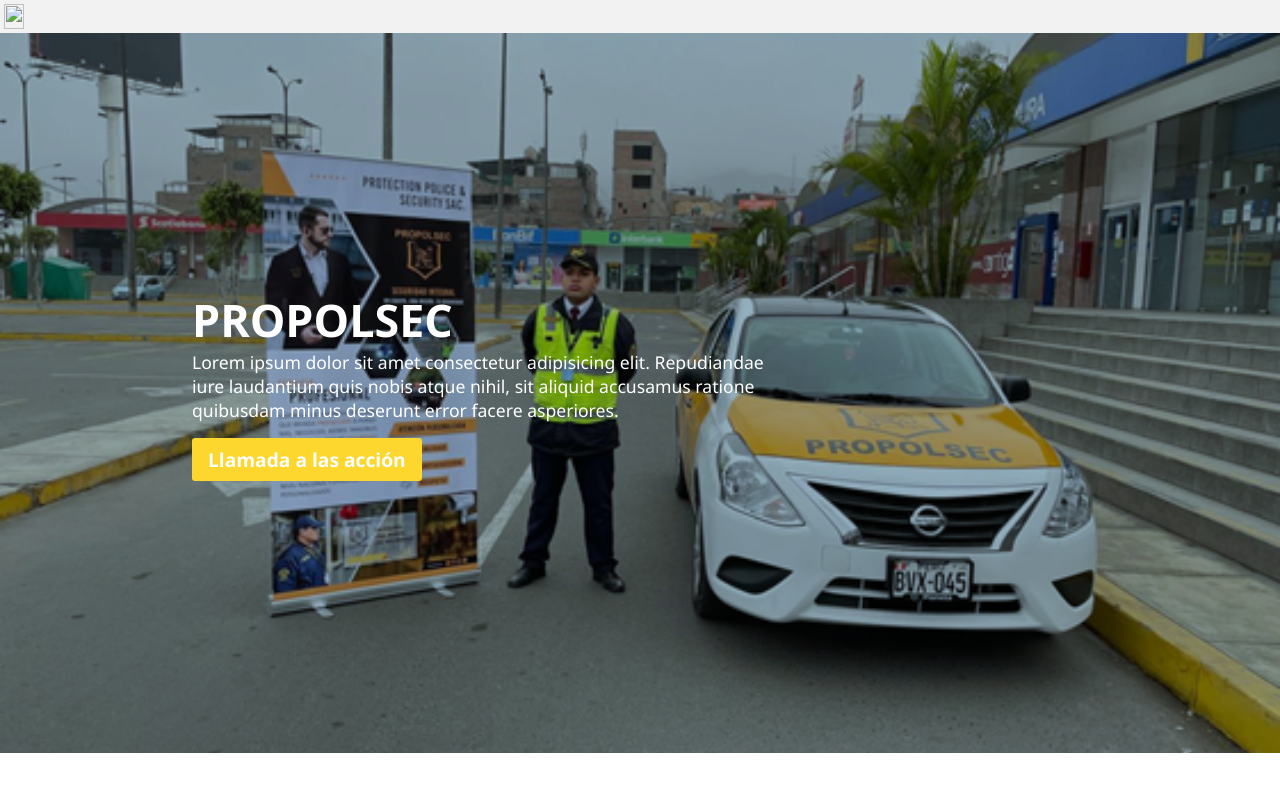
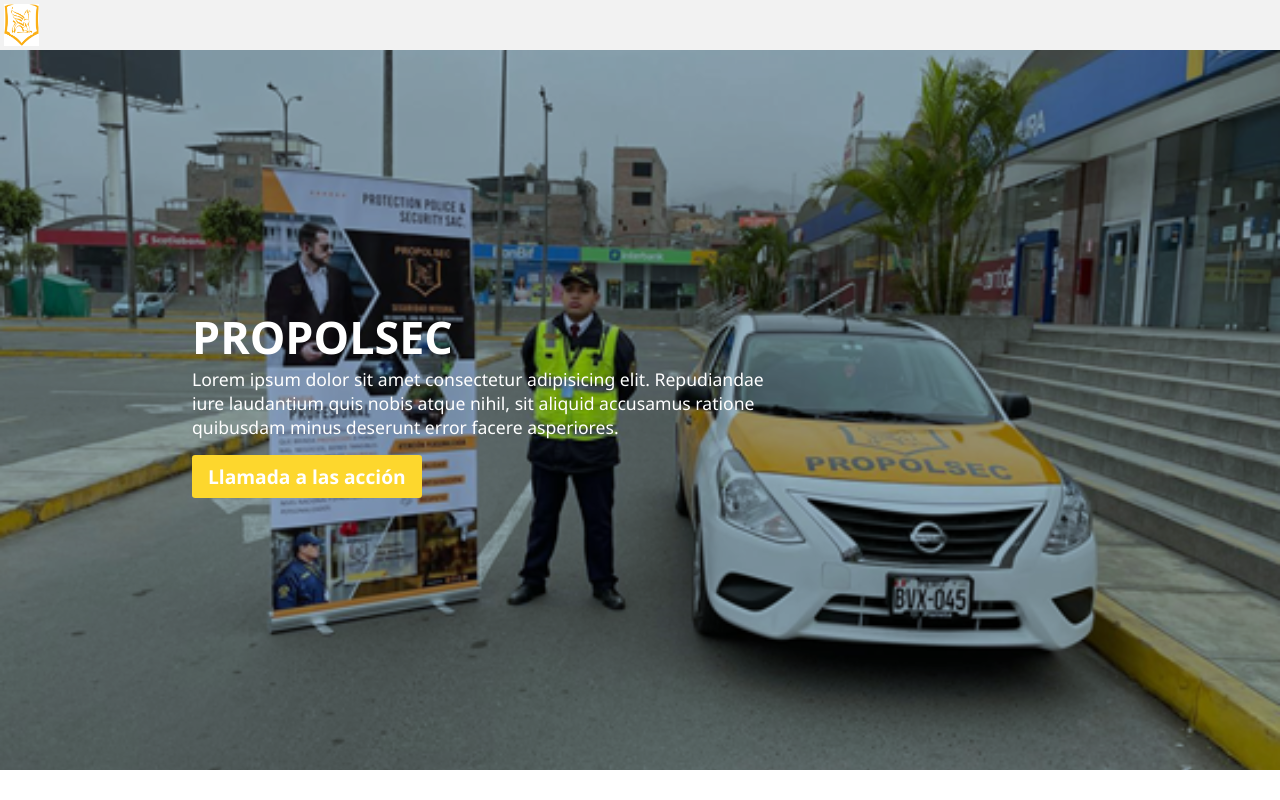
Before and after one commit to oscarmre/webpropolsec1, a plain HTML site: page index.html in a window 1280 px wide. Shown: the top 800 px of the page. Drawn offline with Linux system fonts and the light colour scheme; the site is published under a folder, as on GitHub Pages, so addresses that start at the root find nothing.

Commit message:
modifica ruta del logo

```diff
--- a/index.html
+++ b/index.html
@@ -11,7 +11,7 @@
 <body>
     <header class="header-landing">
         <div class="wrap-logo">
-            <img src="/img/logo1.png" alt="" class="logo-header">
+            <img src="img/logo1.png" alt="" class="logo-header">
         </div>
     </header>
 
```
